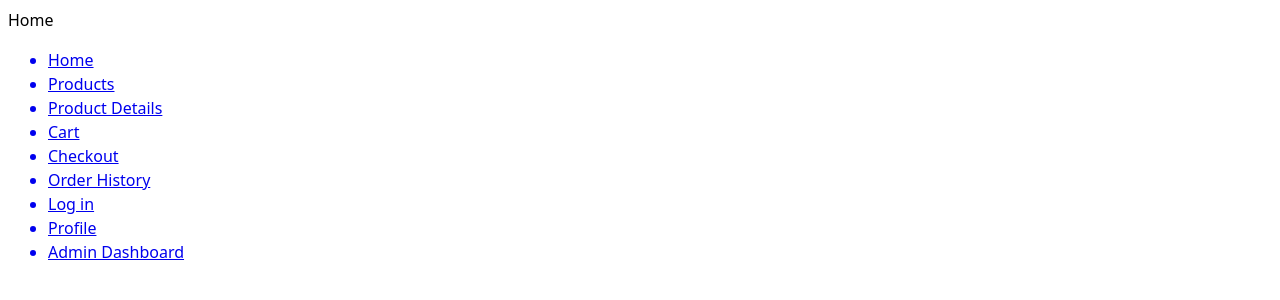
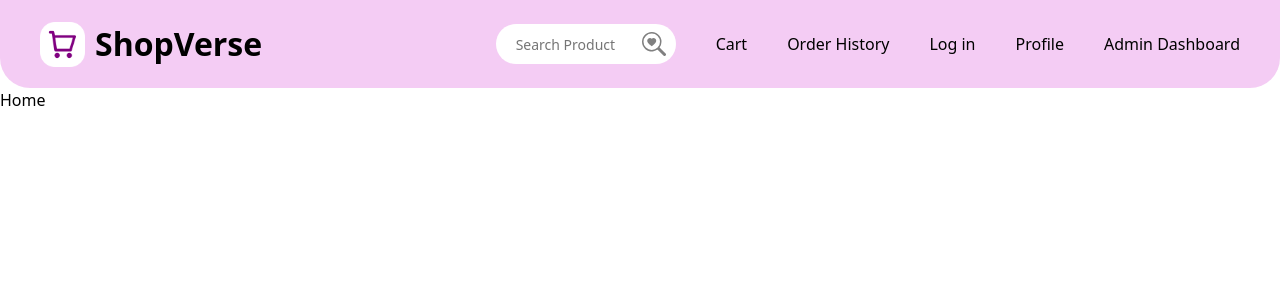
Before and after one commit to faiz-verse/ShopVerse, a React (Vite) app in the folder shopverse-frontend/: page / in a window 1280 px wide. Shown: the top 300 px of the page. Built offline with nearby package versions, Linux system fonts and the light colour scheme.

Commit message:
Working . . .

```diff
--- a/shopverse-frontend/package.json
+++ b/shopverse-frontend/package.json
@@ -12,6 +12,7 @@
   "dependencies": {
     "react": "^19.1.0",
     "react-dom": "^19.1.0",
+    "react-icons": "^5.5.0",
     "react-router": "^7.7.0"
   },
   "devDependencies": {
--- /dev/null
+++ b/shopverse-frontend/src/components/Nav.css
@@ -0,0 +1,78 @@
+#Nav {
+    width: 100%;
+    height: auto;
+    display: flex;
+    align-items: center;
+    justify-content: space-between;
+    box-sizing: border-box;
+    padding: 20px 40px;
+    border-radius: 0px 0px 30px 30px;
+    background: rgba(200, 0, 200, 0.2);
+    backdrop-filter: blur(5px);
+
+    position: sticky;
+    z-index: 100;
+    top: 0;
+    left: 0;
+}
+
+#Nav #title {
+    display: flex;
+    align-items: center;
+    justify-content: center;
+    gap: 10px;
+}
+
+#Nav #title img {
+    height: 45px;
+    width: 45px;
+}
+
+#Nav #title span {
+    font-size: 32px;
+    font-weight: 700;
+}
+
+#Nav #nav-pages {
+    display: flex;
+    align-items: center;
+    justify-content: center;
+    gap: 40px;
+}
+
+#Nav #nav-pages li {
+    all: unset;
+}
+
+#Nav #nav-pages a {
+    all: unset;
+}
+
+#Nav #nav-search {
+    display: flex;
+    align-items: center;
+    justify-content: center;
+    position: relative;
+}
+
+#Nav #nav-search input {
+    all: unset;
+    height: 40px;
+    width: 180px;
+    box-sizing: border-box;
+    padding: 10px 40px 10px 20px;
+    background: white;
+    border-radius: 50px;
+
+    font-size: 14px;
+    transition: width 0.5s cubic-bezier(0.075, 0.82, 0.165, 1);
+}
+
+#Nav #nav-search input:focus {
+    width: 400px;
+}
+
+#Nav #nav-search #search-icon {
+    position: absolute;
+    right: 10px;
+}
--- /dev/null
+++ b/shopverse-frontend/src/components/Nav.tsx
@@ -0,0 +1,34 @@
+import React from 'react'
+import './Nav.css'
+
+import { Link } from 'react-router'
+
+import { type IconBaseProps } from 'react-icons'
+import { BsSearchHeart } from 'react-icons/bs'
+
+const Nav = () => {
+
+    const BsSearch = BsSearchHeart as React.ComponentType<IconBaseProps>;
+
+    return (
+        <div id='Nav'>
+            <div id='title'>
+                <img src="shopping-cart.png" alt="logo" />
+                <span>ShopVerse</span>
+            </div>
+            <ul id='nav-pages'>
+                <div id='nav-search'>
+                    <input type="text" placeholder='Search Product' />
+                    <BsSearch id='search-icon' size={24} color='gray' />
+                </div>
+                <Link to="/cart"><li>Cart</li></Link>
+                <Link to="/order-history"><li>Order History</li></Link>
+                <Link to="/login"><li>Log in</li></Link>
+                <Link to="/profile"><li>Profile</li></Link>
+                <Link to="/admin-dashboard"><li>Admin Dashboard</li></Link>
+            </ul>
+        </div>
+    )
+}
+
+export default Nav
--- a/shopverse-frontend/src/index.css
+++ b/shopverse-frontend/src/index.css
@@ -1,11 +1,16 @@
+* {
+    margin: 0;
+    padding: 0;
+}
+
 :root {
     font-family: system-ui, Avenir, Helvetica, Arial, sans-serif;
     line-height: 1.5;
     font-weight: 400;
 
-    color-scheme: light dark;
-    --background-color: light-dark(white, #222);
-    --font-color: light-dark(black, white);
+    /* color-scheme: light dark; */
+    /* --background-color: light-dark(white, #222); */
+    /* --font-color: light-dark(black, white); */
 
     font-synthesis: none;
     text-rendering: optimizeLegibility;
--- a/shopverse-frontend/src/main.tsx
+++ b/shopverse-frontend/src/main.tsx
@@ -4,6 +4,9 @@ import './index.css'
 
 // For Routing
 import { BrowserRouter, Routes, Route } from "react-router";
+
+// Components
+import Nav from './components/Nav';
 
 // Pages
 import Home from './pages/Home'
@@ -19,6 +22,7 @@ import AdminDashboard from './pages/AdminDashboard'
 createRoot(document.getElementById('root')!).render(
     //   <StrictMode>
     <BrowserRouter>
+        <Nav />
         <Routes>
             <Route path="/" element={<Home />} />
             <Route path="/products" element={<Products />} />
--- a/shopverse-frontend/src/pages/Home.tsx
+++ b/shopverse-frontend/src/pages/Home.tsx
@@ -5,17 +5,6 @@ import { Link } from 'react-router'
 const Home = () => {
     return (
         <div>Home
-            <ul id='nav'>
-                <Link to="/"><li>Home</li></Link>
-                <Link to="/products"><li>Products</li></Link>
-                <Link to="/product-details"><li>Product Details</li></Link>
-                <Link to="/cart"><li>Cart</li></Link>
-                <Link to="/checkout"><li>Checkout</li></Link>
-                <Link to="/order-history"><li>Order History</li></Link>
-                <Link to="/login"><li>Log in</li></Link>
-                <Link to="/profile"><li>Profile</li></Link>
-                <Link to="/admin-dashboard"><li>Admin Dashboard</li></Link>
-            </ul>
         </div>
     )
 }
```
Also changed, not shown: shopverse-frontend/public/shopping-cart.png (added), 1 other file (tests, documents, lock files or other folders).
